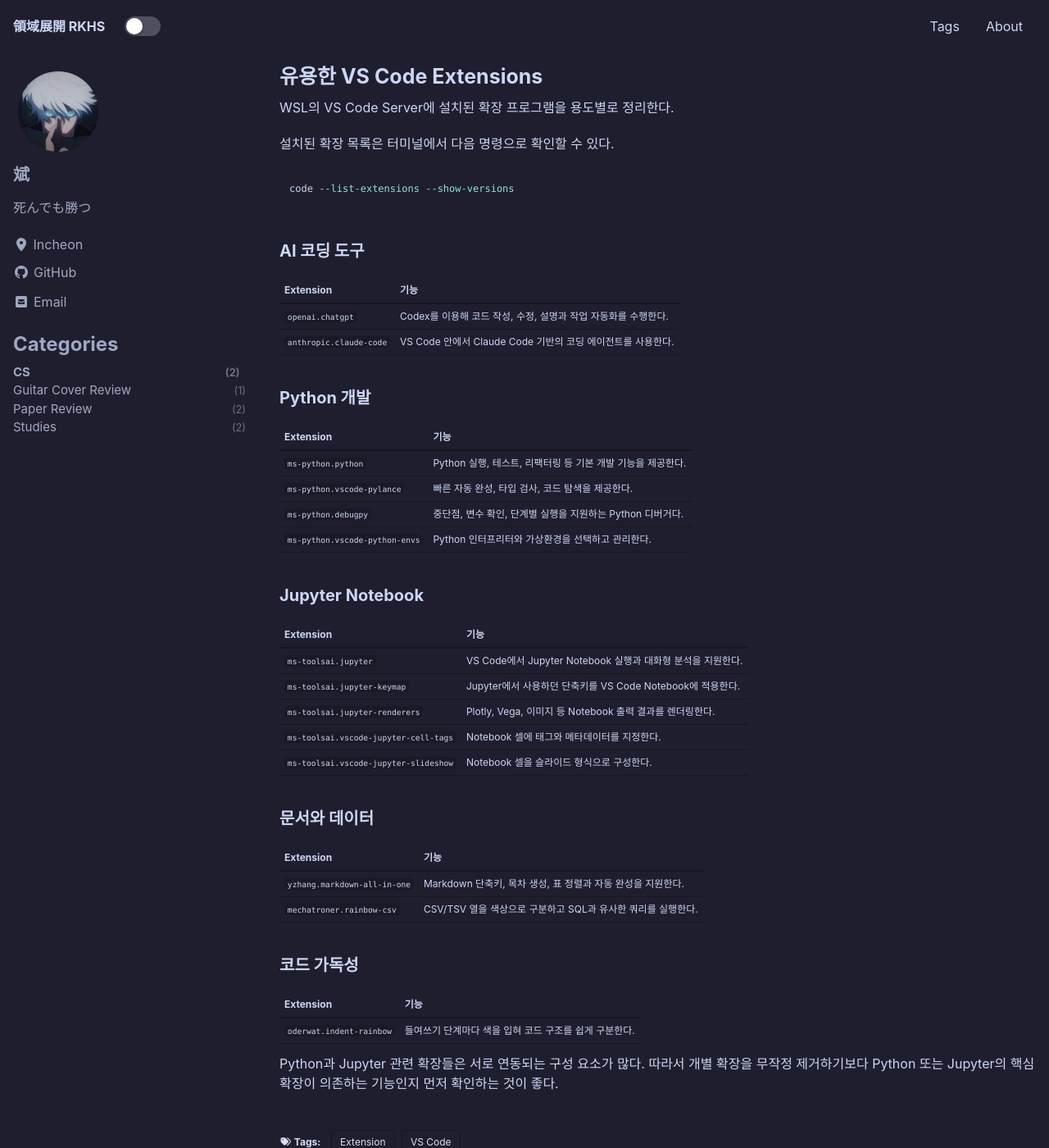
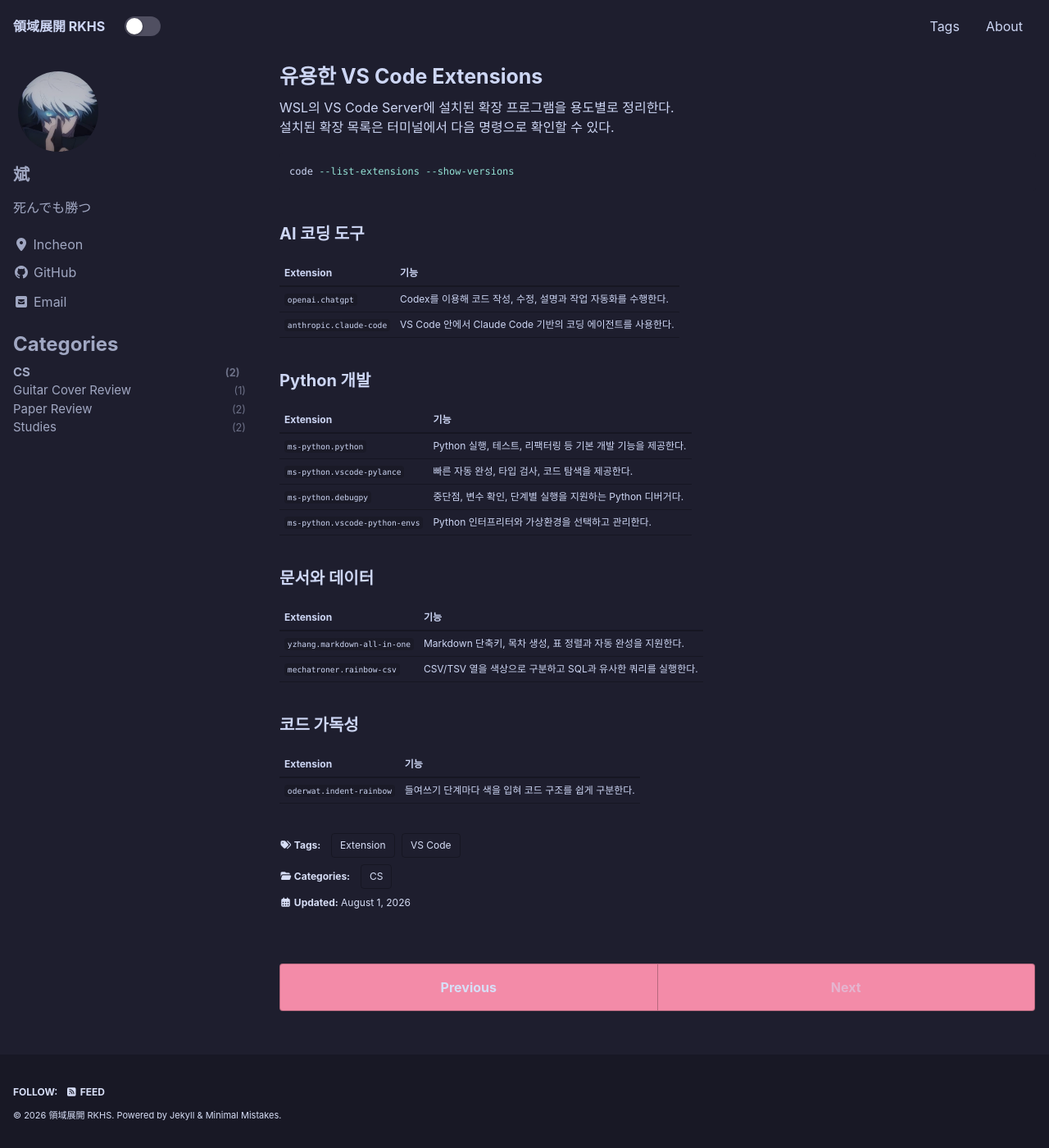
Before and after one commit to ml-bean/ml-bean.github.io, a Jekyll site: the page built from _posts/CS/2026-08-01-Useful-VS-Code-Extensions.md, in a window 1280 px wide and 1400 px high. Shown: the whole window at 82% size. Built offline with Jekyll 4.4.1, drawn with Linux system fonts in a browser that asks for light colours; cached includes are drawn as plain includes.

Commit message:
Useful....md v2

````diff
--- a/_posts/CS/2026-08-01-Useful-VS-Code-Extensions.md
+++ b/_posts/CS/2026-08-01-Useful-VS-Code-Extensions.md
@@ -10,7 +10,6 @@ classes: wide
 ---
 
 WSL의 VS Code Server에 설치된 확장 프로그램을 용도별로 정리한다.
-
 설치된 확장 목록은 터미널에서 다음 명령으로 확인할 수 있다.
 
 ```bash
@@ -33,16 +32,6 @@ code --list-extensions --show-versions
 | `ms-python.debugpy` | 중단점, 변수 확인, 단계별 실행을 지원하는 Python 디버거다. |
 | `ms-python.vscode-python-envs` | Python 인터프리터와 가상환경을 선택하고 관리한다. |
 
-## Jupyter Notebook
-
-| Extension | 기능 |
-| --- | --- |
-| `ms-toolsai.jupyter` | VS Code에서 Jupyter Notebook 실행과 대화형 분석을 지원한다. |
-| `ms-toolsai.jupyter-keymap` | Jupyter에서 사용하던 단축키를 VS Code Notebook에 적용한다. |
-| `ms-toolsai.jupyter-renderers` | Plotly, Vega, 이미지 등 Notebook 출력 결과를 렌더링한다. |
-| `ms-toolsai.vscode-jupyter-cell-tags` | Notebook 셀에 태그와 메타데이터를 지정한다. |
-| `ms-toolsai.vscode-jupyter-slideshow` | Notebook 셀을 슬라이드 형식으로 구성한다. |
-
 ## 문서와 데이터
 
 | Extension | 기능 |
@@ -55,5 +44,3 @@ code --list-extensions --show-versions
 | Extension | 기능 |
 | --- | --- |
 | `oderwat.indent-rainbow` | 들여쓰기 단계마다 색을 입혀 코드 구조를 쉽게 구분한다. |
-
-Python과 Jupyter 관련 확장들은 서로 연동되는 구성 요소가 많다. 따라서 개별 확장을 무작정 제거하기보다 Python 또는 Jupyter의 핵심 확장이 의존하는 기능인지 먼저 확인하는 것이 좋다.
````
